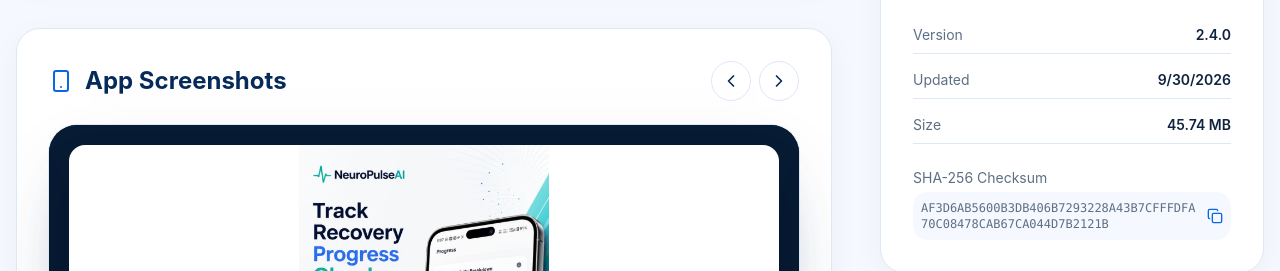
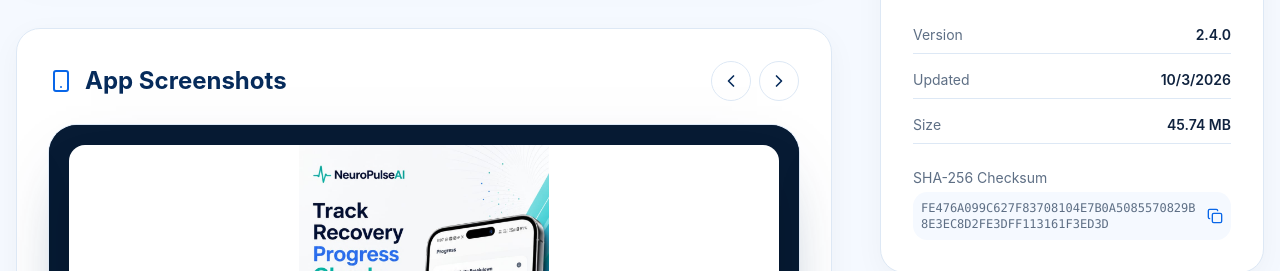
Before and after one commit to adityaIITG1/debuggers_squad_website, a Next.js app: page /neuropulseai-app in a window 1280 px wide. Shown: the part 681-952 px from the top of the page. Built offline with nearby package versions, Linux system fonts and the light colour scheme.

Commit message:
Update NeuroPulseAI v2.4 release APK

```diff
--- a/src/app/neuropulseai-app/page.tsx
+++ b/src/app/neuropulseai-app/page.tsx
@@ -25,10 +25,10 @@ const appPageUrl = 'https://www.debuggerssquad.com/neuropulseai-app';
 
 const release = {
   versionName: '2.4.0',
-  fileSizeBytes: 47961738,
+  fileSizeBytes: 47961742,
   androidMinVersion: '8.0 (Oreo)',
-  releaseDate: '2026-09-30',
-  sha256Checksum: 'AF3D6AB5600B3DB406B7293228A43B7CFFFDFA70C08478CAB67CA044D7B2121B',
+  releaseDate: '2026-10-03',
+  sha256Checksum: 'FE476A099C627F83708104E7B0A5085570829B8E3EC8D2FE3DFF113161F3ED3D',
   highlights: ['Muscle control games', 'Muscle activity visualization', '1 min report'],
 };
 
```
Also changed, not shown: 1 other file (tests, documents, lock files or other folders).
